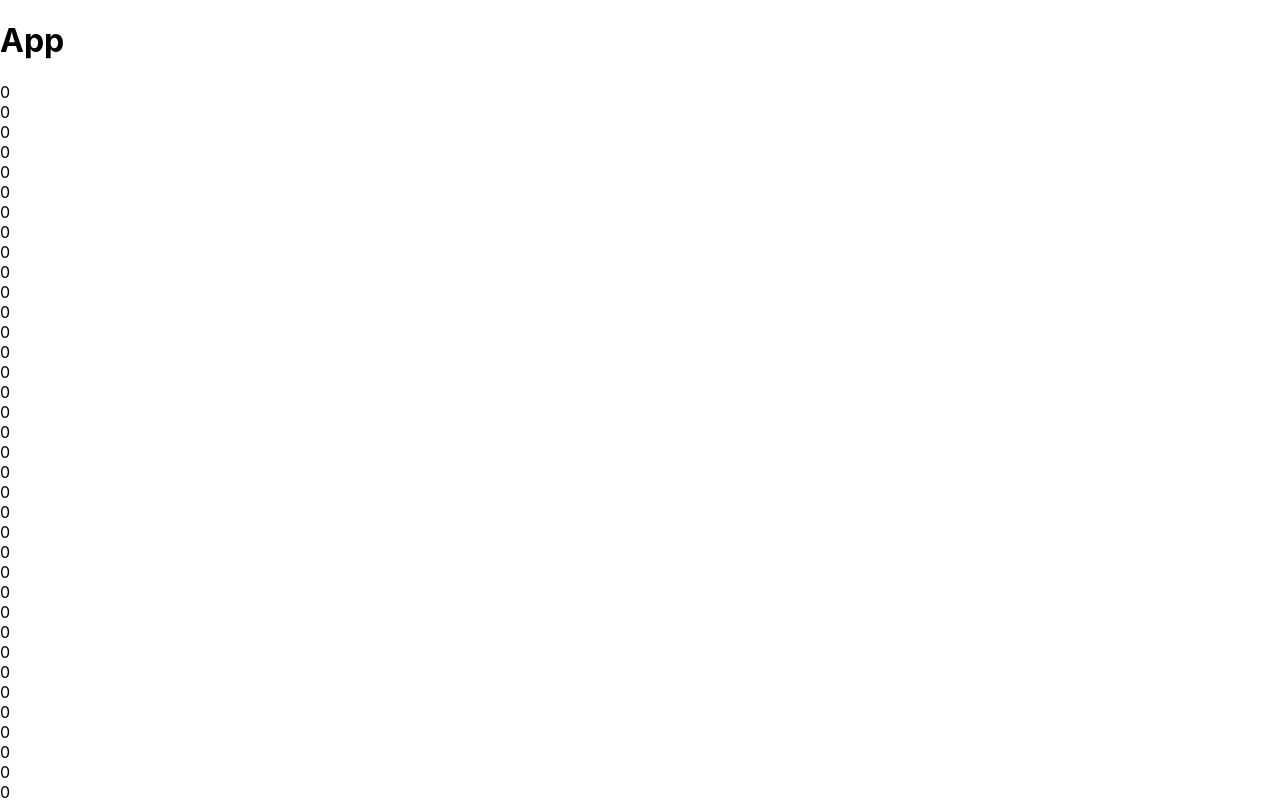
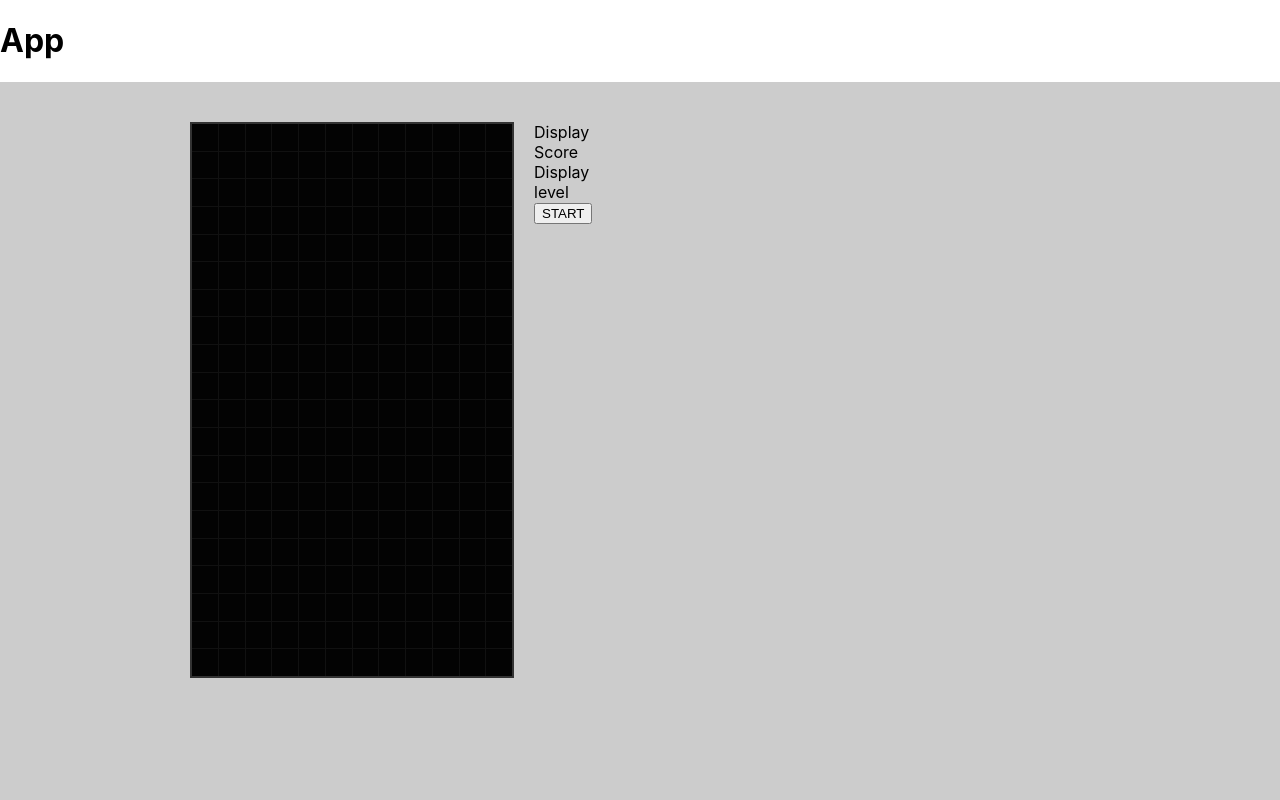
Before and after one commit to kendyl93/tetris, a React (Create React App) app: page / in a window 1280 px wide. Shown: the top 800 px of the page. Built offline with nearby package versions, Linux system fonts and the light colour scheme.

Commit message:
Added styles to stage and game

```diff
--- a/package.json
+++ b/package.json
@@ -51,6 +51,7 @@
     ]
   },
   "devDependencies": {
+    "@types/styled-components": "^5.1.14",
     "@typescript-eslint/eslint-plugin": "^4.32.0",
     "@typescript-eslint/parser": "^4.32.0",
     "eslint": "^7.32.0",
--- a/src/components/Cell.tsx
+++ /dev/null
@@ -1,11 +0,0 @@
-import React from "react";
-
-interface Props {
-  cell: number | string;
-}
-
-const Cell: React.FC<Props> = ({ cell }) => {
-  return <div>{cell}</div>;
-};
-
-export default Cell;
--- /dev/null
+++ b/src/components/Cell/Styles.ts
@@ -0,0 +1,12 @@
+import styled from "styled-components";
+
+interface Props {
+  color: string;
+  type: string | number;
+}
+
+export const StyledCell = styled.div<Props>`
+  width: auto;
+  background: rgba(${({ color }) => color}, 0.8);
+  border: ${({ type }) => (type === 0 ? "none" : "4px solid")};
+`;
--- /dev/null
+++ b/src/components/Cell/index.tsx
@@ -0,0 +1,15 @@
+import React from "react";
+import { StyledCell } from "./Styles";
+import { TETROMINOS } from "../../tetrominos";
+
+interface Props {
+  type: number | string;
+}
+
+const Cell: React.FC<Props> = ({ type }) => {
+  const { color } = TETROMINOS[type];
+
+  return <StyledCell color={color} type={type} />;
+};
+
+export default Cell;
--- a/src/components/Game.tsx
+++ /dev/null
@@ -1,19 +0,0 @@
-import React from "react";
-import Stage from "./Stage/Stage";
-import Display from "./Display";
-import { createStage } from "../components/Stage/createStage";
-
-const Game: React.FC = () => {
-  return (
-    <div>
-      <Stage stage={createStage()} />
-      <div>
-        <Display text="Score" />
-        <Display text="level" />
-        <button>START</button>
-      </div>
-    </div>
-  );
-};
-
-export default Game;
--- /dev/null
+++ b/src/components/Game/Styles.ts
@@ -0,0 +1,22 @@
+import styled from "styled-components";
+
+export const StyledGameWrapper = styled.div`
+  width: 100vw;
+  height: 100vh;
+  background: #ccc;
+`;
+
+export const StyledGame = styled.div`
+  display: flex;
+  align-items: flex-start;
+  padding: 40px;
+  margin: 0 auto;
+  max-width: 900px;
+
+  aside {
+    width: 100%;
+    max-width: 200px;
+    display: block;
+    padding: 0 20px;
+  }
+`;
--- /dev/null
+++ b/src/components/Game/index.tsx
@@ -0,0 +1,22 @@
+import React from "react";
+import Stage from "../Stage";
+import { StyledGameWrapper, StyledGame } from "./Styles";
+import Display from "../Display";
+import { createStage } from "../Stage/createStage";
+
+const Game: React.FC = () => {
+  return (
+    <StyledGameWrapper>
+      <StyledGame>
+        <Stage stage={createStage()} />
+        <aside>
+          <Display text="Score" />
+          <Display text="level" />
+          <button>START</button>
+        </aside>
+      </StyledGame>
+    </StyledGameWrapper>
+  );
+};
+
+export default Game;
--- /dev/null
+++ b/src/components/Stage/Styles.ts
@@ -0,0 +1,20 @@
+import styled from "styled-components";
+
+interface Props {
+  height: number;
+  width: number;
+}
+
+export const StyledStage = styled.div<Props>`
+  display: grid;
+  grid-template-rows: repeat(
+    ${({ height }) => height},
+    calc(25vw / ${({ width }) => width})
+  );
+  grid-template-columns: repeat(${({ width }) => width}, 1fr);
+  grid-gap: 1px;
+  border 2px solid #333;
+  width: 100%;
+  max-width: 25vw;
+  background: #111;
+`;
--- a/src/components/Stage/Stage.tsx
+++ b/src/components/Stage/index.tsx
@@ -1,5 +1,6 @@
 import React from "react";
 import Cell from "../Cell";
+import { StyledStage } from "./Styles";
 
 export type StageCell = Array<number | string>;
 export type StageRow = Array<StageCell>;
@@ -10,11 +11,11 @@ interface Props {
 
 const Stage: React.FC<Props> = ({ stage }) => {
   return (
-    <div>
+    <StyledStage width={stage[0].length} height={stage.length}>
       {stage.map((row) =>
-        row.map((cell, index) => <Cell key={index} cell={cell[0]} />)
+        row.map((cell, index) => <Cell key={index} type={cell[0]} />)
       )}
-    </div>
+    </StyledStage>
   );
 };
 
--- a/src/tetrominos.ts
+++ b/src/tetrominos.ts
@@ -7,7 +7,7 @@ type Tetromino = {
 };
 
 export const TETROMINOS: Tetromino = {
-  [EMPTY]: { shape: [[0]], color: "0,0,0" },
+  [EMPTY]: { shape: [[0]], color: "0, 0, 0" },
   I: {
     shape: [
       [0, 1, 0, 0],
```
Also changed, not shown: 1 other file (tests, documents, lock files or other folders).
